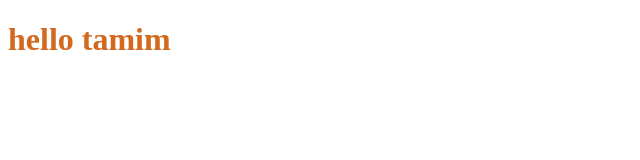
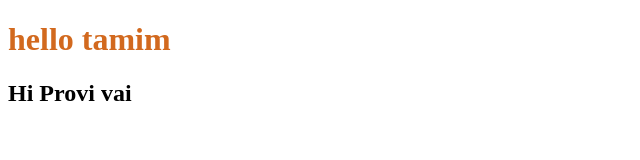
Before and after one commit to abdullah-provi/my-first-repo, a plain HTML site: page index.html in a window 1280 px wide. Shown: the whole page, without its empty margins (0-640 px from the left). Drawn offline with Linux system fonts and the light colour scheme.

Commit message:
Second Commit

```diff
--- a/index.html
+++ b/index.html
@@ -12,7 +12,7 @@
 </head>
 <body>
     <h1>hello tamim</h1>
-
+    <h2>Hi Provi vai</h2>
 
 </body>
 </html>
```
